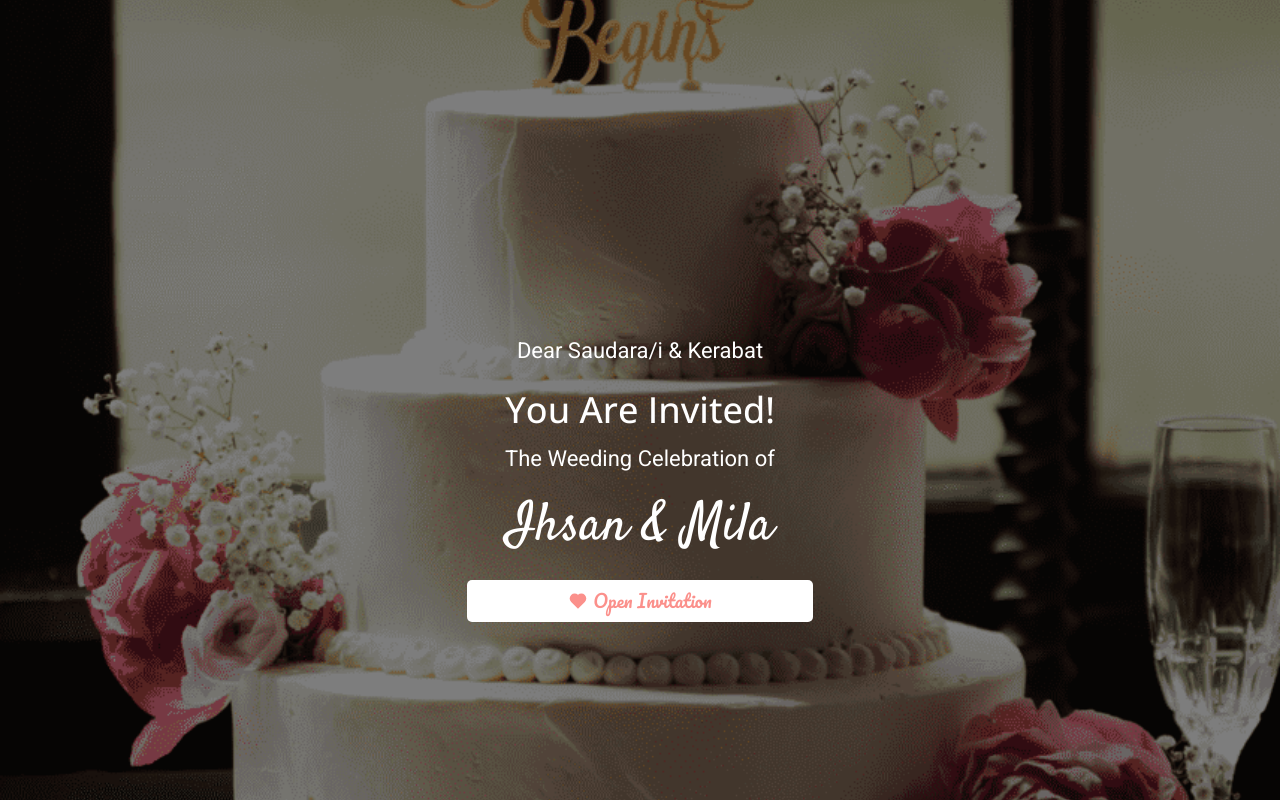
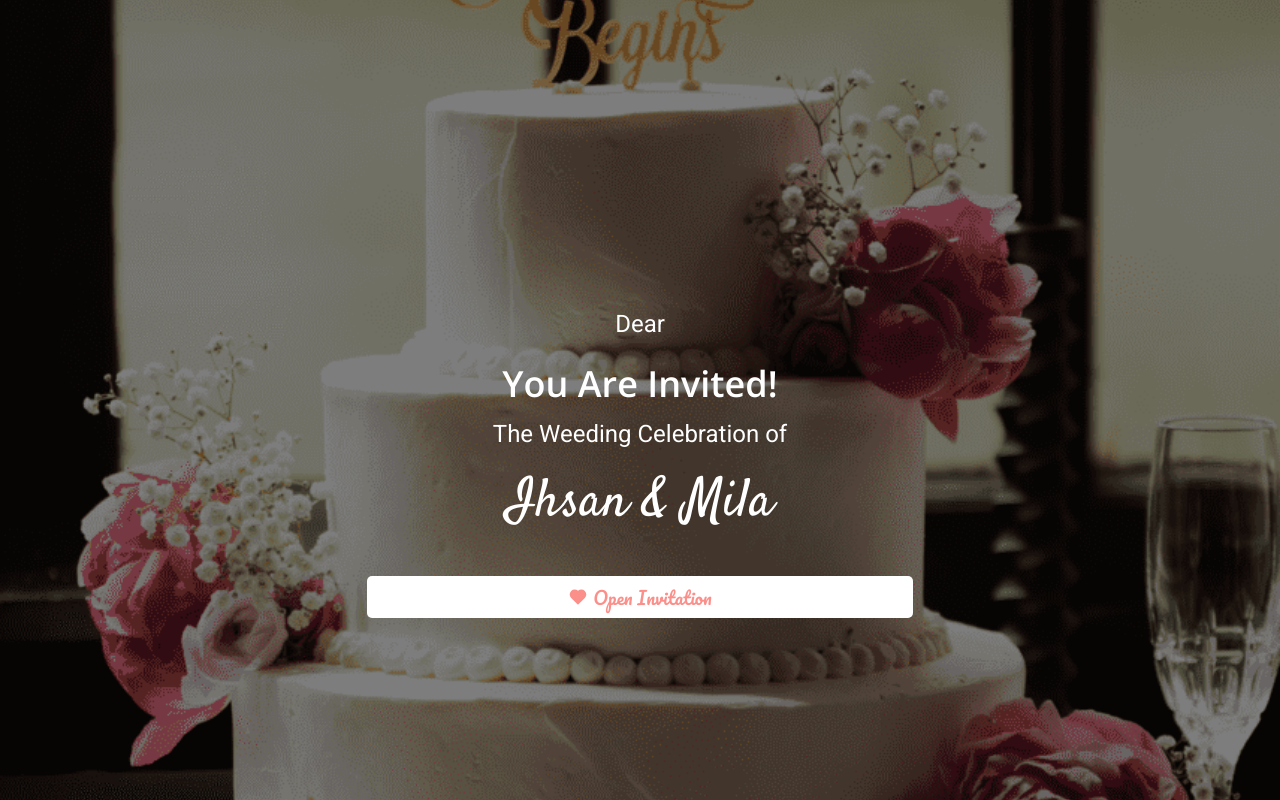
Before and after one commit to sanzskuy09/wedding-invitation, a Next.js app: page / in a window 1280 px wide. Shown: the top 800 px of the page. Built offline with nearby package versions, Linux system fonts and the light colour scheme; no server answers; a web font is replaced by a local one.

Commit message:
add some feuture

```diff
--- a/pages/index.js
+++ b/pages/index.js
@@ -1,5 +1,7 @@
 import Head from "next/head";
 import Image from "next/image";
+import { useRouter } from "next/router";
+
 import styleModal from "../styles/Modal.module.css";
 
 import Header from "../Components/Header";
@@ -22,7 +24,11 @@ import { Fade, Slide, Zoom } from "react-awesome-reveal";
 
 import ReactAudioPlayer from "react-audio-player";
 
-export default function Home() {
+export default function Home({ url }) {
+  const router = useRouter();
+  const { u } = router.query;
+  console.log("url", u);
+
   const values = true;
   const [play, setPlay] = useState(false);
   const [fullscreen, setFullscreen] = useState(true);
@@ -49,7 +55,7 @@ export default function Home() {
         <Modal.Body className={styleModal["container-modal"]}>
           <div className={styleModal["text-modal"]}>
             <Fade cascade>
-              <h3 className={styleModal.h3}>Dear Saudara/i & Kerabat</h3>
+              <h3 className={styleModal.h3}>Dear {u}</h3>
               <h2 className={styleModal.h2}>You Are Invited!</h2>
               <h3 className={styleModal.h3}>The Weeding Celebration of</h3>
               <h1 className={styleModal.h1}>Ihsan & Mila</h1>
--- a/styles/Modal.module.css
+++ b/styles/Modal.module.css
@@ -22,32 +22,34 @@
   flex-direction: column;
   justify-content: center;
   color: #fff;
-  margin-top: 10rem;
+  margin-top: 8rem;
 }
 
 .h1 {
   font-size: 54px;
   font-family: "Satisfy", cursive;
   margin-top: 15px;
-  margin-bottom: 20px;
+  margin-bottom: 40px;
 }
 
 .h2 {
   font-size: 36px;
+  font-weight: 600;
   font-family: "Open Sans", sans-serif;
   margin-top: 15px;
   margin-bottom: 15px;
 }
 
 .h3 {
-  font-size: 22px;
+  font-size: 24px;
+  /* font-weight: 600; */
   font-family: "Roboto", sans-serif;
 }
 
 .button {
   background-color: #fff;
   color: #fb908b;
-  width: 346px;
+  width: 546px;
   max-width: 85vw;
   height: 42px;
   border-radius: 5px;
```
